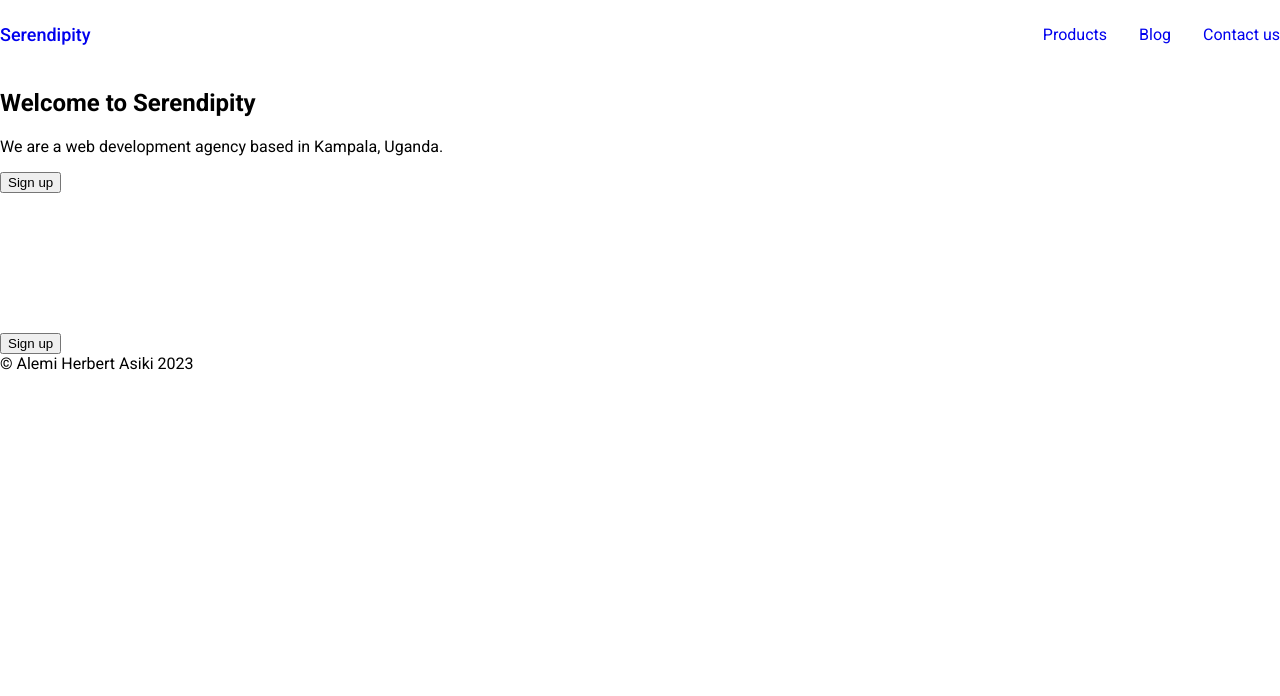
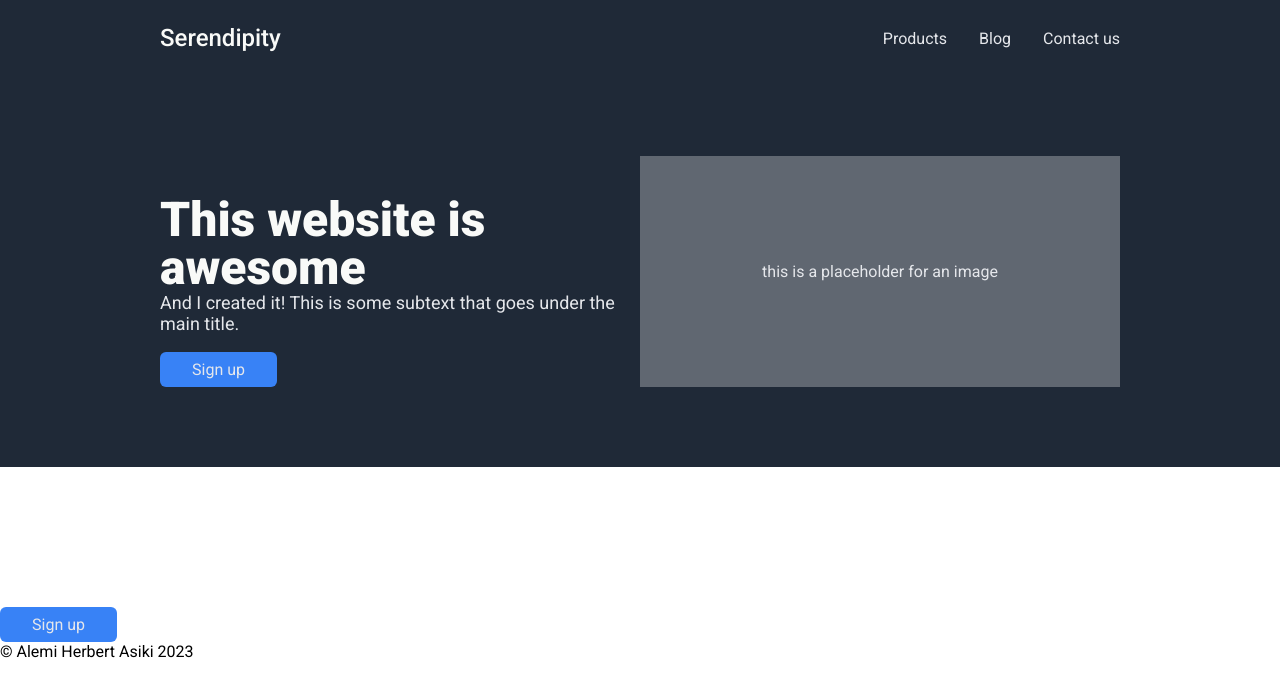
Before and after one commit to alemiherbert/landing-page, a plain HTML site: page index.html in a window 1280 px wide. Drawn offline with Linux system fonts and the light colour scheme.

Commit message:
Styled header section

```diff
--- a/index.html
+++ b/index.html
@@ -12,21 +12,21 @@
 <body>
     <header>
         <nav class="topnav">
-            <ul>
+            <ul class="container">
                 <li><a class="header-logo" href="/">Serendipity</a></li>
                 <li><a href="/">Products</a></li>
                 <li><a href="/">Blog</a></li>
                 <li><a href="/">Contact us</a></li>
             </ul>
         </nav>
-        <section class="hero">
-            <div class="hero-text-container">
-                <h1>Welcome to Serendipity</h1>
-                <p>We are a web development agency based in Kampala, Uganda.</p>
+        <section class="hero container">
+            <div class="text-container">
+                <h1>This website is awesome</h1>
+                <p>And I created it! This is some subtext that goes under the main title.</p>
                 <input type="button" value="Sign up">
             </div>
             <div class="image-container">
-
+                <p>this is a placeholder for an image</p>
             </div>
         </section>
     </header>
--- a/style.css
+++ b/style.css
@@ -3,6 +3,13 @@
 body {
     margin: 0;
     font-family: Roboto;
+}
+header{
+    background-color: #1f2937;
+}
+.container{
+    max-width: 960px;
+    margin: auto;
 }
 nav{
     padding: 1.5rem 0;
@@ -22,9 +29,49 @@ nav ul li:first-child {
 
 nav ul li a {
     text-decoration: none;
+    color: #e5e7eb;
 }
 
 nav ul li .header-logo {
     font-weight: 500;
-    font-size: 1.125rem;
+    font-size: 1.5rem;
+    color: #f9faf8;
 }
+.hero{
+    display: flex;
+    padding: 80px 0;
+}
+.hero .text-container, .hero .image-container{
+    min-width: 50%;
+}
+.hero .image-container{
+    background-color: #eeeeee50;
+    display: flex;
+    justify-content: center;
+    align-items: center;
+
+}
+.hero .image-container p{
+    color: #e5e7eb;
+}
+.hero .text-container h1{
+    font-size: 3rem;
+    line-height: 1;
+    margin-bottom: 0;
+    font-weight: 900;
+    color: #f9faf8;
+}
+.hero .text-container p{
+    margin-top: 0;
+    font-size: 18px;
+    color: #e5e7eb;
+}
+input[type=button]{
+    border: 0;
+    font-family: inherit;
+    font-size: 1rem;
+    padding: 0.5rem 2rem;
+    border-radius: 6px;
+    color: #e5e7eb;
+    background-color: #3882f6;
+}
```
